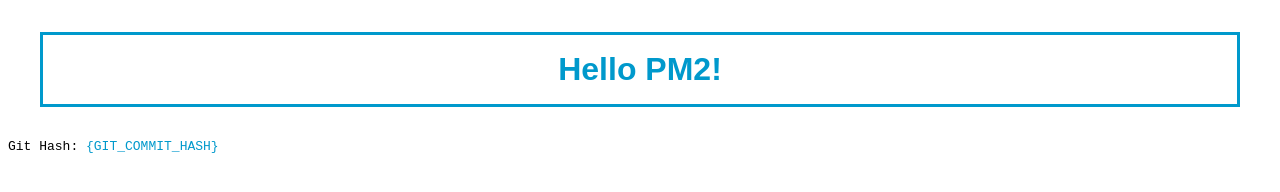
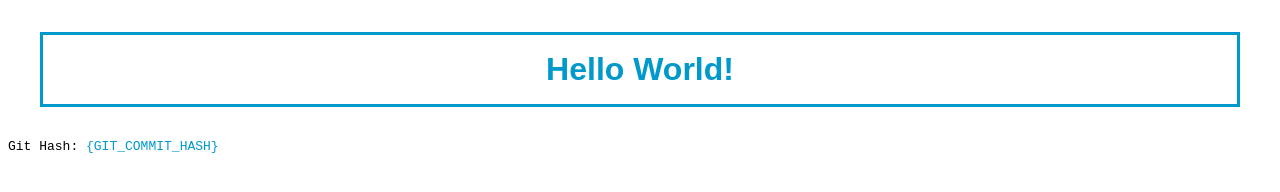
Before and after one commit to nelsonic/hello-world-node-http-server, a website: page index.html in a window 1280 px wide. Drawn offline with Linux system fonts and the light colour scheme.

Commit message:
hello world!

```diff
--- a/index.html
+++ b/index.html
@@ -2,10 +2,10 @@
   <head>
     <meta charset="utf-8">
     <meta name="viewport" content="width=device-width, initial-scale=1.0">
-    <title>Hello PM2!</title>
+    <title>Hello World!</title>
   </head>
   <body>
-    <h1>Hello PM2!</h1>
+    <h1>Hello World!</h1>
     <p>Git Hash: <a href="https://github.com/nelsonic/hello-world-node-http-server/tree/{GIT_COMMIT_HASH}">{GIT_COMMIT_HASH}</a></p>
     <style>
       h1 {
```
